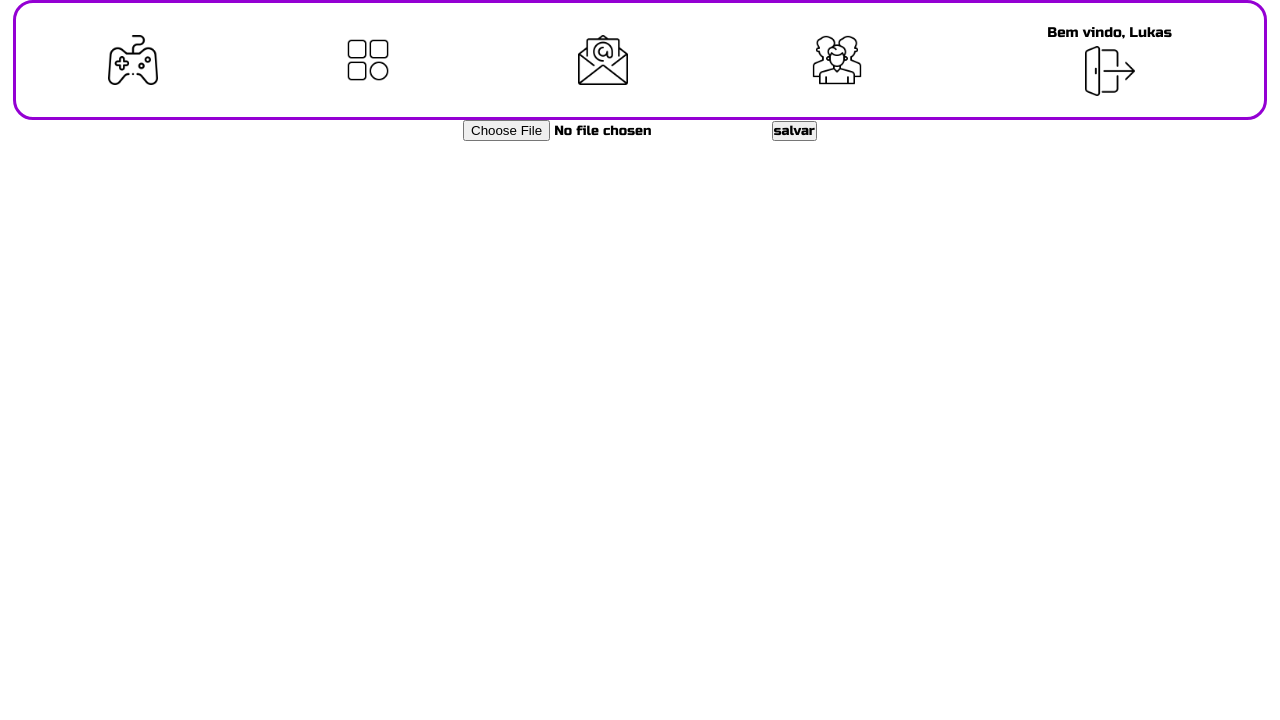
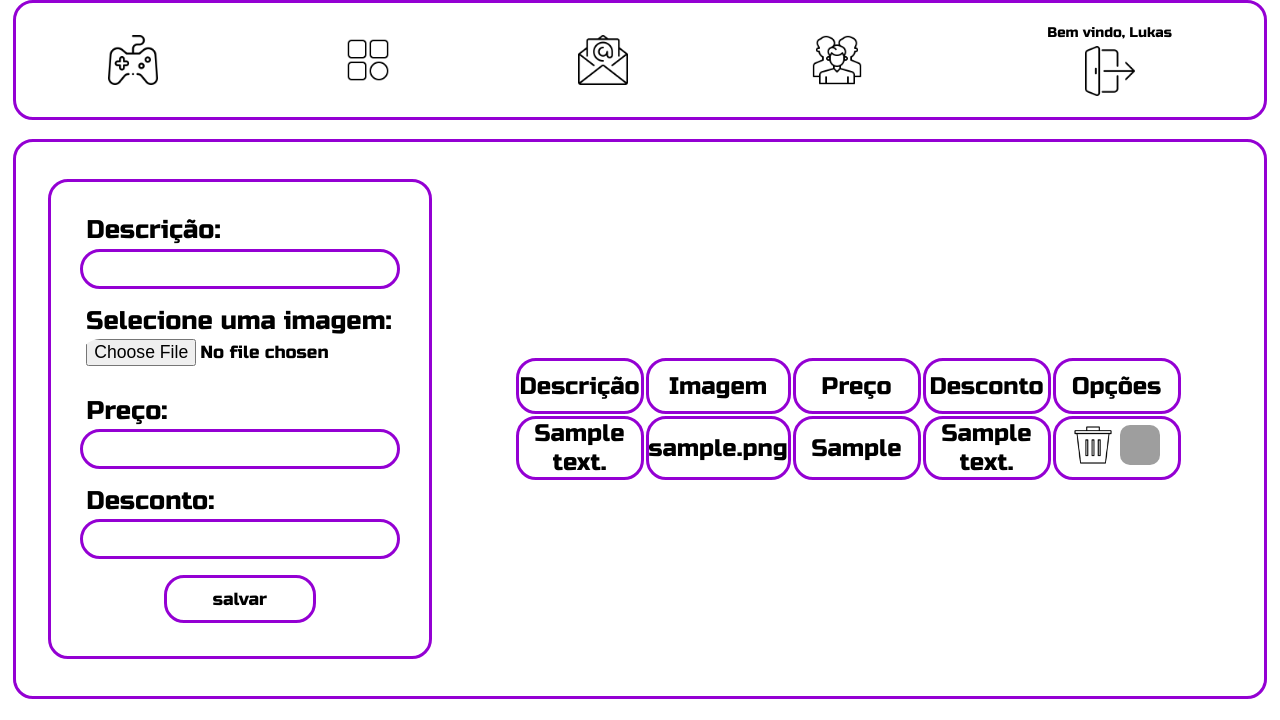
Before and after one commit to LukasVenancio/PWBE-GamesStore, a PHP site: page /cms/produtos.php in a window 1280 px wide. Shown: the part 80-800 px from the top of the page. Run offline with PHP 8.4, Linux system fonts and the light colour scheme; tables that the repository leaves empty or names only in its code hold one stand-in row (values such as "Sample post"); grey boxes are pictures that could not be loaded.

Commit message:
Construindo sistema de inserir Produtos.

```diff
--- a/cms/controller/controllerProdutos.php
+++ b/cms/controller/controllerProdutos.php
@@ -1,18 +1,69 @@
 <?php
+
+    require_once('model/bd/modelProdutos.php');
 
     function inserirProdutos($dados, $file){
 
-        if($file != null){
+        $resultadoUpload = (string) null;
 
-            require_once('model/upload.php');
+        if(!empty($dados)){
 
-            $resultado = uploadFile($file['fleFoto']);
+            if(!empty($dados['txtDescricao']) && !empty($dados['txtPreco'])){
 
-            echo($resultado);
-            die;
+                /*Idenfica se o usuário tentou fazer um upload de uma imagem. */
+                if($file != null){
+
+                    require_once('model/upload.php');
+
+                    /*Chamando a função da model que resgata a imagem.  */
+                    $resultadoUpload = uploadFile($file['fleFoto']);
+
+                    if(!is_array($resultadoUpload)){
+
+                        $arrayDados = array(
+
+                            "descricao" => $dados['txtDescricao'],
+                            "imagem" => $resultadoUpload,
+                            "preco" => $dados['txtPreco'],
+                            "desconto" => $dados['txtDesconto']
+                        );
+
+                        if(insertProdutos($arrayDados)){
+                            return true;
+
+                        }else{
+                            return array('idErro' => 1,
+                                        'message' => 'Não foi possível inserir os dados no Data Base.');
+                        }
+
+                    }else{
+                        /*Caso aconteça algum erro no processo de upload,
+                        a função retorna um array com a mensagem de erro, esse
+                        array será retornado para a router que o exibirá.  */
+                        return $resultadoUpload;
+                    }
+
+                }else{
+                    return array('idErro' => 17,
+                                'message' => 'Uma imagem não foi selecionada.');
+                }
+
+            }else{
+                return array('idErro' => 2,
+                            'message' => 'Existem campos obrigatórios que não foram preenchidos.');
+            }
         }
     }
 
+    function listarProdutos(){
 
+        $resultado = selectAllProdutos();
 
+        if(!empty($resultado)){
+            return $resultado;
+
+        }else{
+            return false;
+        }
+    }
 ?>
--- /dev/null
+++ b/cms/css/produtos.css
@@ -0,0 +1,86 @@
+.area-container{
+    width: 98%;
+    min-height: 70%;
+    border: 3px solid #9400D3;
+    border-radius: 20px;
+    margin-top: 1.5%;
+    display: flex;
+    justify-content: space-evenly;
+    align-items: center;
+}
+form{
+    display: flex;
+    width: 30vw;
+    min-height: 60vh;
+    border: 3px solid #9400D3;
+    border-radius: 20px;
+    flex-direction: column;
+    justify-content: center;
+    align-items: center;
+}
+.linha{
+    display: flex;
+    flex-direction: column;
+}
+label{
+    font-size: 1.6rem;
+    margin-left: 2%;
+    margin-bottom: 1%;
+
+}
+input{
+    border: 3px solid #9400D3;
+    height: 5vh;
+    width: 25vw;
+    border-radius: 20px;
+    text-align: center;
+    font-size: 1.1rem;
+    padding-right: 2%;
+    padding-left: 2%;
+    margin-bottom: 5%;
+}
+.container-foto input{
+    border: none;
+}
+.salvar{
+    width: 40%;
+    height: 6vh;
+    margin-bottom: 1px;
+    background-color: #ffffff;
+    transition: all .5s;
+}
+.salvar:hover{
+    background-color: #9400D3;
+    color: #ffffff;
+}
+table{
+    width: 60vw;
+    height: 60vh;
+    display: flex;
+    justify-content: center;
+    align-items: center;
+}
+td{
+    height: 7vh;
+    width: 10vw;
+    font-size: 1.5rem;
+    border: 3px solid #9400D3;
+    border-radius: 20px;
+    text-align: center;
+}
+.td-imagem img{
+    width: 70px;
+    height: 70px;
+}
+.td-opcoes img{
+    width: 40px;
+    height: 40px;
+    object-fit: cover;
+    transition: all .7s;
+    border-radius: 10px;
+    cursor: pointer;
+}
+.td-opcoes img:hover{
+    background-color: #9400D395;
+    transform: rotate(360deg);
+}
--- a/cms/model/bd/modelProdutos.php
+++ b/cms/model/bd/modelProdutos.php
@@ -0,0 +1,57 @@
+<?php
+    require_once('model/bd/conexaoMysql.php');
+
+    function selectAllProdutos(){
+
+        $conexao = conectarMysql();
+        $sql = "select * from tblprodutos;";
+
+        $result = mysqli_query($conexao, $sql);
+
+        if($result){
+
+            $contador = 0;
+
+            while($resultArray = mysqli_fetch_assoc($result)){
+
+                $dados[$contador] = array(
+                    "id"        => $resultArray['idproduto'],
+                    "descricao" => $resultArray['descricao'],
+                    "imagem"    => $resultArray['imagem'],
+                    "preco"     => $resultArray['preco'],
+                    "desconto"  => $resultArray['desconto']
+                );
+
+                $contador++;
+            }
+
+            fecharConexaoMysql($conexao);
+
+            return $dados;
+        }
+    }
+
+    function insertProdutos($dados){
+
+        $resposta = (boolean) false;
+
+        $conexao = conectarMysql();
+        $sql = "insert into tblprodutos(descricao, imagem, preco, desconto)
+                    values('". $dados['descricao']."',
+                            '". $dados['imagem'] ."',
+                            ". $dados['preco'] .",
+                            ". $dados['desconto'] .");";
+
+        if(mysqli_query($conexao, $sql)){
+
+            if(mysqli_affected_rows($conexao)){
+                $resposta = true;
+            }
+        }
+
+        fecharConexaoMysql($conexao);
+
+        return $resposta;
+    }
+
+?>
--- a/cms/model/config.php
+++ b/cms/model/config.php
@@ -1,6 +1,7 @@
 <?php
-/*Resposável pela criação de variáveis
- e constantes do projeto. */
+
+    /*Resposável pela criação de variáveis
+    e constantes do projeto. */
 
     const MAX_SIZE_FILE_UPLOAD = 10240;
     const EXTENSION_FILE_UPLOAD = array("image/jpg", "image/png", "image/gif", "image/jpeg");
--- a/cms/produtos.php
+++ b/cms/produtos.php
@@ -6,14 +6,112 @@
 <head>
     <meta charset="UTF-8">
     <meta name="viewport" content="width=device-width, initial-scale=1.0">
+    <link rel="stylesheet" href="css/produtos.css">
     <title>Adm. Produtos</title>
 </head>
 <body>
-    <!-- enctype = multipart/form-data  é obrigatório para
-    fazer upload de formatos de arquivos para o back-end -->
-    <form action="router.php?component=produtos&action=inserir" name="frmProdutos" enctype="multipart/form-data" method="post">
-        <input type="file" name="fleFoto" accept=".jpg, .png, .jpeg, .gif">
-        <input type="submit" value="salvar">
-    </form>
+    <div class="area-container">
+        <div class="form-container">
+            <form action="router.php?component=produtos&action=inserir" name="frmProdutos" enctype="multipart/form-data" method="post">
+
+                <div class="container-descricao linha">
+                    <label>Descrição:</label>
+                    <input type="text" name="txtDescricao">
+                </div>
+
+                <div class="container-foto linha">
+                    <label>Selecione uma imagem:</label>
+                    <!-- enctype = multipart/form-data  é obrigatório para
+                    fazer upload de formatos de arquivos para o back-end -->
+                    <input type="file" name="fleFoto" accept=".jpg, .png, .jpeg, .gif">
+                </div>
+
+                <div class="container-preco linha">
+                    <label>Preço:</label>
+                    <input type="text" name="txtPreco">
+                </div>
+
+                <div class="container-desconto linha">
+                    <label>Desconto:</label>
+                    <input type="text" name="txtDesconto">
+                </div>
+
+                <input type="submit" value="salvar" class="salvar">
+            </form>
+        </div>
+
+        <div class="table-container">
+            <table>
+                <tr>
+                    <td>Descrição</td>
+                    <td>Imagem</td>
+                    <td>Preço</td>
+                    <td>Desconto</td>
+                    <td>Opções</td>
+                </tr>
+                <?php
+
+                    require_once('controller/controllerProdutos.php');
+
+                    $dados = listarProdutos();
+
+                    foreach($dados as $produto){
+
+                ?>
+                <tr>
+                    <td><?=$produto['descricao']?></td>
+                    <td class="td-imagem">
+                        <!-- <img src="arquivos/66f2e15f72f4e83d01b25ab15157db31.png" alt=""> -->
+                        <?=$produto['imagem']?>
+                    </td>
+                    <td><?=$produto['preco']?></td>
+                    <td><?=$produto['desconto']?></td>
+                    <td class="td-opcoes">
+                    <a onclick="return confirm('Deseja excluir o registro?')" >
+                            <img src="img/lata-de-lixo.png" alt="" title="Excluir">
+                        </a>
+                        <a>
+                            <img src="img/editar.png" alt="" title="Editar">
+                        </a>
+                    </td>
+                </tr>
+
+                <?php
+                    }
+                ?>
+            </table>
+        </div>
+    </div>
 </body>
+
+
+<!-- create table tblprodutos(
+
+	#int ==> tipo de dados
+    #not nul ==> é um atributo que não pode ficar vazio
+    #auto_increment ==> será gerenciado automaticamente pelo banco de dados
+    #primary key ==> chave principal
+	idproduto int not null auto_increment primary key,
+
+    #varchar ==> equivalente a String
+    descricao varchar(100) not null,
+
+    imagem varchar(50) not null,
+
+	preco decimal(10) not null,
+
+    desconto decimal(5)
+);
+
+alter table tblusuarios modify senha varchar(100) not null;
+show tables;
+
+#Comando para declarar os atributos que receberão os valores
+insert into tblprodutos(descricao, imagem, preco, desconto)
+	#valores que serão recebidos pelos atributos
+	values('Jogo Marvel Spider-Man: Miles Morales - PS4',
+			'ro0ot',
+			10.0,
+            1); -->
+
 </html>
```
Also changed, not shown: cms/router.php (+22 -4 lines).
